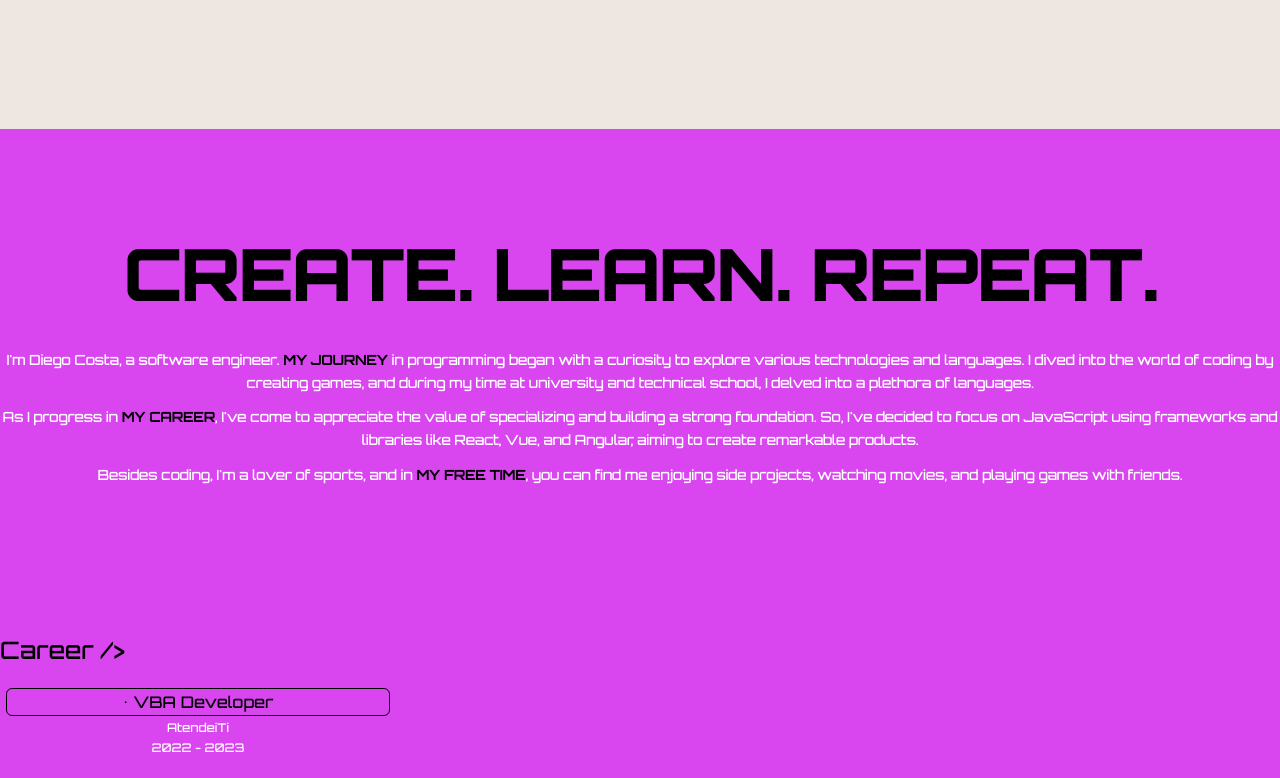
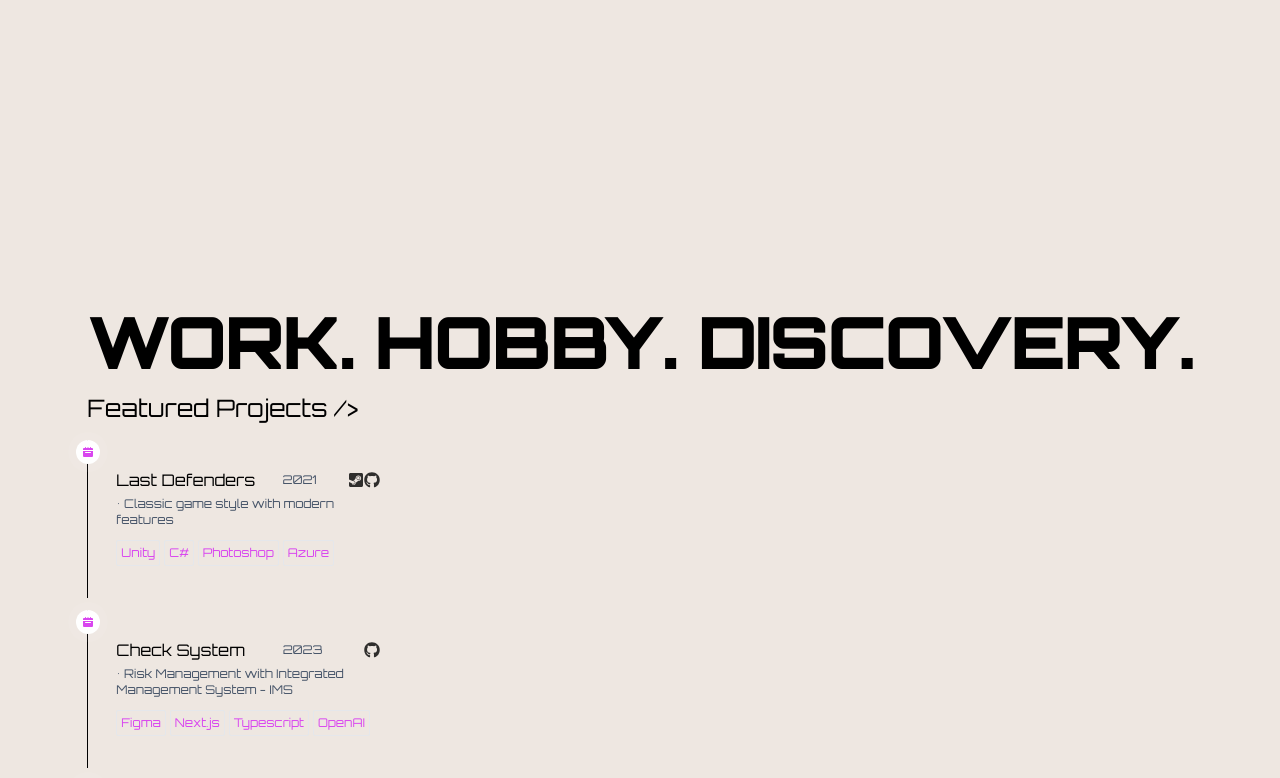
Before and after one commit to DiegoCstyles/portfolio, a Next.js app: page / in a window 1280 px wide. Shown: the part 720-1498 px from the top of the page. Built offline with nearby package versions, Linux system fonts and the light colour scheme.

Commit message:
Update page.tsx

```diff
--- a/app/page.tsx
+++ b/app/page.tsx
@@ -53,14 +53,14 @@ export default function Home() {
         {/* Sections */}
         {Navbar && <Navbar currentLanguage={currentLanguage} onLanguageChange={handleLanguageChange}/>}
         {Hero && <Hero currentLanguage={currentLanguage}/>}
+        {ProjectsSection && (
+          <section id="projects">
+            <ProjectsSection currentLanguage={currentLanguage} />
+          </section>
+        )}
         {AboutSection && (
           <section id="about">
             <AboutSection currentLanguage={currentLanguage} />
-          </section>
-        )}
-        {ProjectsSection && (
-          <section id="projects">
-            <ProjectsSection currentLanguage={currentLanguage} />
           </section>
         )}
         {ContactSection && (
```
